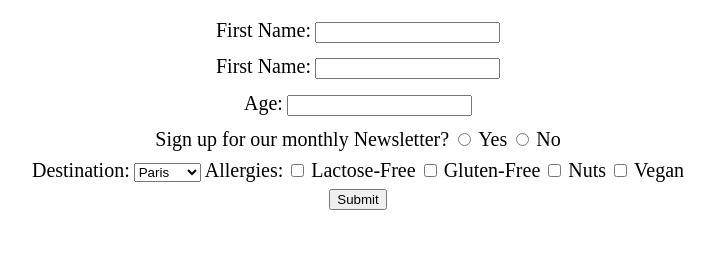
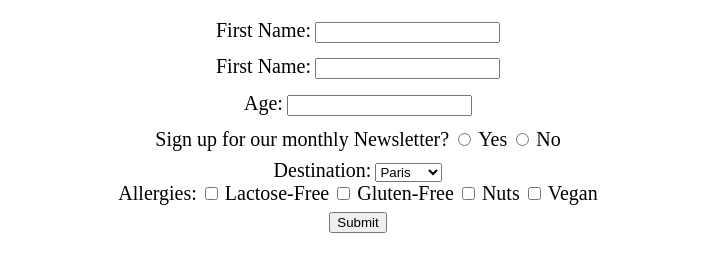
Before and after one commit to nadyajackson/FSW110, a plain HTML site: page Week5/Forms2/forms2.html in a window 1280 px wide. Shown: the part 61-332 px from the top of the page, without its empty margins (282-997 px from the left). Drawn offline with Linux system fonts and the light colour scheme.

Commit message:
Update forms2.html

```diff
--- a/Week5/Forms2/forms2.html
+++ b/Week5/Forms2/forms2.html
@@ -28,8 +28,8 @@
             <option value="London">London</option>
             <option value="Denali">Denali</option>
             <option value="Rome">Rome</option>
-            <option value="Athens">Athens</option> <br>
-         </select>
+            <option value="Athens">Athens</option>
+         </select> <br>
 
         <label for="allergies">Allergies:</label>
         <input type="checkbox" id="Lactose-Free" name="allergies" value="Lactose-Free">
```
